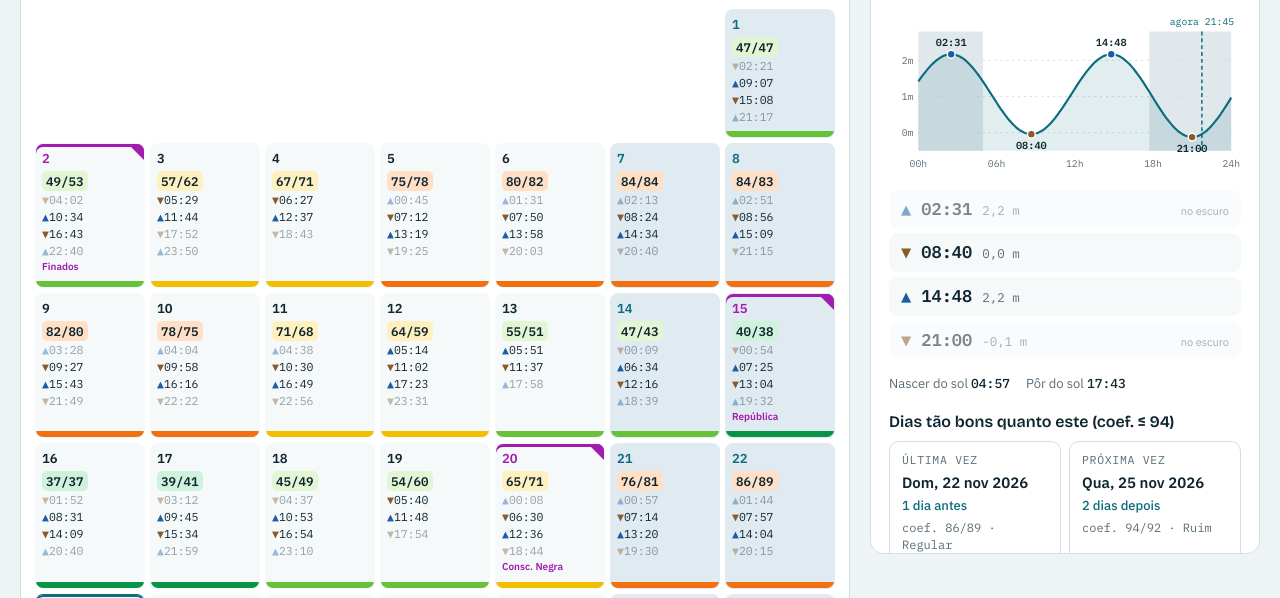
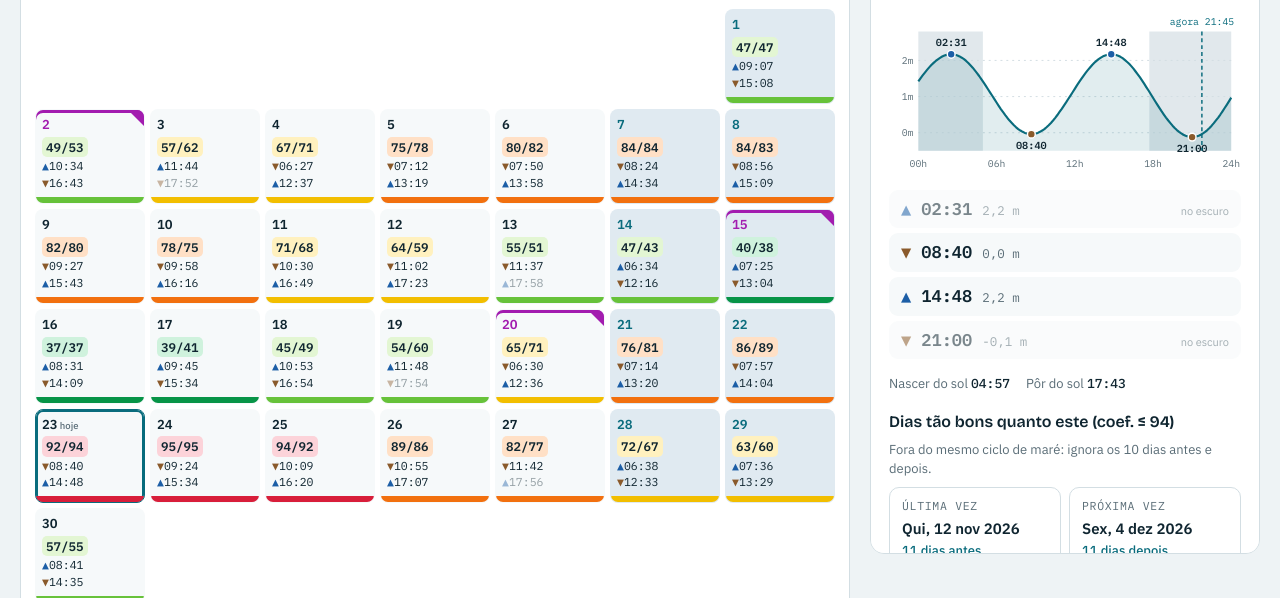
Before and after one commit to danielbranda0/mares-farol-da-barra, a plain HTML site: page index.html in a window 1280 px wide. Shown: the part 311-909 px from the top of the page. Drawn offline with nearby package versions, Linux system fonts and the light colour scheme.

Commit message:
Cards mais baixos: só as 2 marés mais próximas do meio-dia, sem nome do feriado; comparação ignora o mesmo ciclo de maré
Co-Authored-By: Claude Opus 5.5 <noreply@anthropic.com>
Claude-Session: https://claude.ai/code/session_01VhmVWuM26KnBCtLMFuKFcq

```diff
--- a/index.html
+++ b/index.html
@@ -75,7 +75,7 @@ h1{font-family:var(--f-display);font-weight:700;font-size:clamp(26px,4.4vw,38px)
 /* Grade */
 .dow,.grid{display:grid;grid-template-columns:repeat(7,minmax(0,1fr));gap:4px}
 .dow span{font-family:var(--f-mono);font-size:11px;text-transform:uppercase;letter-spacing:.06em;color:var(--muted);text-align:center;padding:2px 0}
-.cell{position:relative;overflow:hidden;border:1px solid transparent;border-radius:8px;padding:5px 4px 11px;text-align:left;cursor:pointer;display:flex;flex-direction:column;gap:2px;min-width:0;min-height:100px;background:var(--surface-2);transition:transform .08s}
+.cell{position:relative;overflow:hidden;border:1px solid transparent;border-radius:8px;padding:5px 4px 11px;text-align:left;cursor:pointer;display:flex;flex-direction:column;gap:2px;min-width:0;min-height:64px;background:var(--surface-2);transition:transform .08s}
 .cell:hover{border-color:var(--line)}
 .cell:active{transform:scale(.97)}
 .cell.blank{background:transparent;cursor:default;border:0}
@@ -159,7 +159,7 @@ button.cc{cursor:pointer} button.cc:hover{border-color:var(--accent)}
 .scrim{display:none}
 
 @media (min-width:700px){
-  .cell{min-height:114px;padding:6px 6px 12px}
+  .cell{min-height:72px;padding:6px 6px 12px}
   .cell .dn{font-size:13px}
   .cell .cf{font-size:12.5px}
   .cell .tl{font-size:11.5px}
@@ -180,7 +180,7 @@ button.cc{cursor:pointer} button.cc:hover{border-color:var(--accent)}
   .scrim.open{opacity:1;pointer-events:auto}
 }
 @media (max-width:420px){
-  .cell{padding:4px 2px 10px;min-height:96px}
+  .cell{padding:4px 2px 10px;min-height:62px}
   .cell .tl{font-size:9.6px;letter-spacing:-.02em}
   .cell .cf{font-size:10.5px;padding:1px 3px}
   .cell .dn{font-size:11px}
@@ -231,7 +231,7 @@ button.cc{cursor:pointer} button.cc:hover{border-color:var(--accent)}
         <span class="sw"><i style="background:var(--hol);height:12px;width:12px;clip-path:polygon(0 0,100% 0,100% 100%)"></i>Feriado</span>
         <span class="sw"><i style="background:var(--pf);height:12px;width:12px;clip-path:polygon(0 0,100% 0,100% 100%)"></i>Ponto facultativo</span>
         <span class="sw"><i style="height:12px;width:18px;border:1px dashed var(--muted);border-radius:3px"></i>Coeficiente calculado (2028–2029)</span>
-        <span><b class="up">▲</b> preamar · <b class="down">▼</b> baixa-mar · apagado = no escuro</span>
+        <span><b class="up">▲</b> preamar · <b class="down">▼</b> baixa-mar · no calendário, as 2 marés mais próximas do meio-dia</span>
       </div>
     </section>
 
@@ -285,6 +285,7 @@ const esc=s=>String(s).replace(/[&<>"]/g,c=>({"&":"&amp;","<":"&lt;",">":"&gt;",
 
 function lb(m){let lo=0,hi=EXT.length;while(lo<hi){const mid=(lo+hi)>>1;if(EXT[mid][0]<m)lo=mid+1;else hi=mid}return lo}
 function dayExt(i){return EXT.slice(lb(i*1440),lb((i+1)*1440))}
+function noonExt(i){return dayExt(i).map(e=>[e,Math.abs(e[0]-i*1440-720)]).sort((a,b)=>a[1]-b[1]).slice(0,2).map(x=>x[0]).sort((a,b)=>a[0]-b[0])}
 function heightAt(m){const k=lb(m);if(k<=0)return EXT[0][1]/100;if(k>=EXT.length)return EXT[EXT.length-1][1]/100;
   const A=EXT[k-1],B=EXT[k],f=(m-A[0])/(B[0]-A[0]);return (A[1]+(B[1]-A[1])*(1-Math.cos(Math.PI*f))/2)/100}
 
@@ -300,11 +301,12 @@ const clampI=i=>Math.max(0,Math.min(N-1,i));
 let vy, vm, sel;
 const mq=window.matchMedia("(max-width:999px)");
 
+const GAP=10;
 function compare(i){
   const q=maxC(i),lo=Math.max(0,i-365),hi=Math.min(N-1,i+365);
   let prev=null,next=null,cp=0,cn=0;
-  for(let j=i-1;j>=lo;j--){if(maxC(j)<=q){cp++;if(prev===null)prev=j}}
-  for(let j=i+1;j<=hi;j++){if(maxC(j)<=q){cn++;if(next===null)next=j}}
+  for(let j=i-1;j>=lo;j--){if(maxC(j)<=q){cp++;if(prev===null&&i-j>GAP)prev=j}}
+  for(let j=i+1;j<=hi;j++){if(maxC(j)<=q){cn++;if(next===null&&j-i>GAP)next=j}}
   return{q,prev,next,cp,cn,lo,hi,loCut:i-365<0,hiCut:i+365>N-1};
 }
 
@@ -322,13 +324,13 @@ function renderCalendar(){
     if(i<0||i>=N){h+='<div class="cell off"><div class="row1"><span class="dn">'+d+'</span></div></div>';continue}
     const [a,b,sr,ss]=DATA.days[i], lv=level(Math.max(a,b)), wd=dOf(i).getUTCDay();
     let tl="";
-    for(const [m,hc,hi] of dayExt(i)){const t=m-i*1440,dk=(t<sr||t>ss);
+    for(const [m,hc,hi] of noonExt(i)){const t=m-i*1440,dk=(t<sr||t>ss);
       tl+='<span class="tl'+(dk?' dk':'')+'"><span class="'+(hi?'up':'down')+'">'+(hi?'▲':'▼')+'</span>'+hm(t)+'</span>'}
     const ho=HOL[isoOf(i)];
     const cls="cell "+lv.k+(wd===0||wd===6?" wkd":"")+(ho?(ho[2]==="pf"?" pf":" hol"):"")+(isEst(i)?" est":"")+(i===TODAY?" today":"")+(i===sel?" sel":"");
     h+='<button type="button" class="'+cls+'" data-i="'+i+'" aria-label="'+d+' de '+MESES[vm]+', coeficiente '+a+' e '+b+', '+lv.n+(ho?', '+ho[1]+' ('+TYPN[ho[2]]+')':'')+'">'+
        '<div class="row1"><span class="dn'+(wd===0||wd===6?' we':'')+'">'+d+'</span></div>'+
-       '<span class="cf">'+a+'/'+b+'</span>'+tl+(ho?'<span class="hn">'+esc(ho[0])+'</span><i class="flag"></i>':'')+'<i class="bar"></i></button>';
+       '<span class="cf">'+a+'/'+b+'</span>'+tl+(ho?'<i class="flag"></i>':'')+'<i class="bar"></i></button>';
   }
   $("grid").innerHTML=h;
   renderCycle();
@@ -396,7 +398,7 @@ function renderDetail(){
     '<div class="curve">'+sv(curveSvg(i))+'</div>'+
     '<div class="tides">'+tides+'</div>'+
     '<div class="sun"><span>Nascer do sol <b>'+hm(sr)+'</b></span><span>Pôr do sol <b>'+hm(ss)+'</b></span></div>'+
-    '<div class="cmp"><h4>Dias tão bons quanto este (coef. ≤ '+q+')</h4>'+
+    '<div class="cmp"><h4>Dias tão bons quanto este (coef. ≤ '+q+')</h4><div class="counts">Fora do mesmo ciclo de maré: ignora os 10 dias antes e depois.</div>'+
       '<div class="cmpgrid">'+card("Última vez",c.prev,-1)+card("Próxima vez",c.next,1)+'</div>'+
       '<div class="counts"><b>'+c.cp+'</b> dias assim nos 12 meses anteriores · <b>'+c.cn+'</b> nos 12 meses seguintes'+winTxt+'</div></div>';
 }
```
